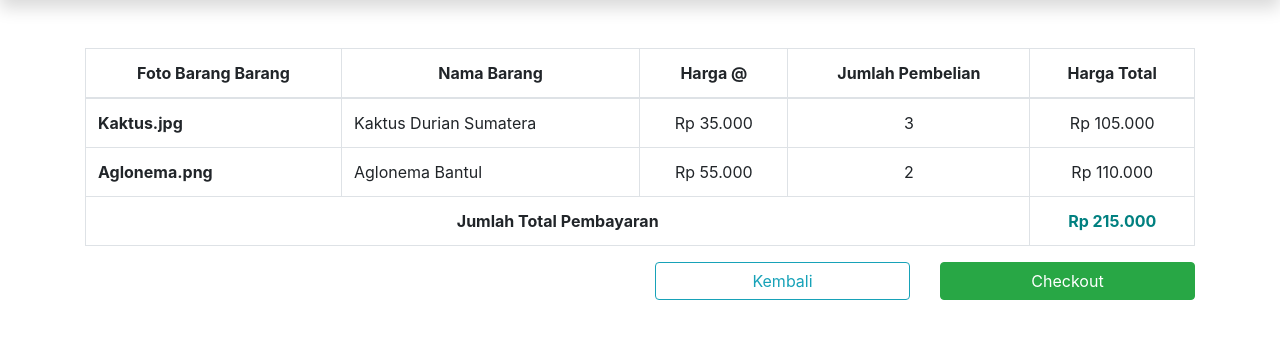
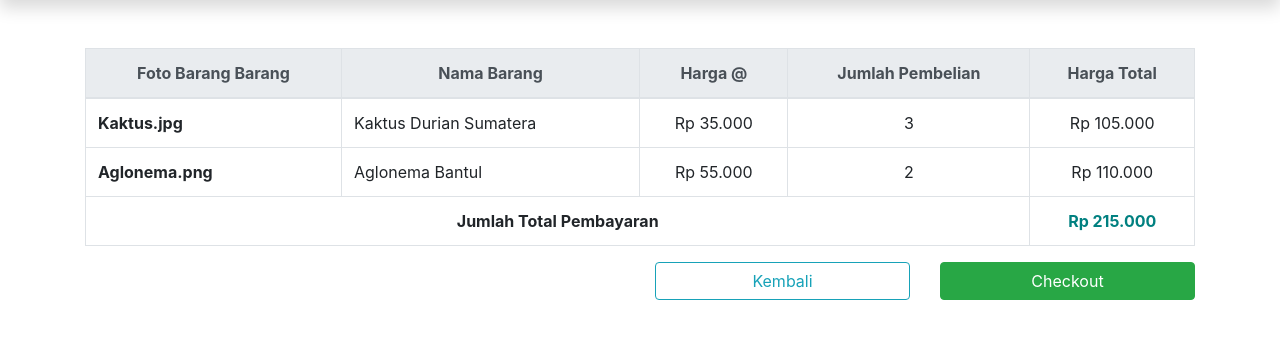
Before and after one commit to fadhfaiz/kmikaktusdua, a CodeIgniter app: page /kmikaktusdua/keranjang/index in a window 1280 px wide. Shown: the part 74-413 px from the top of the page. Run offline with CodeIgniter, Linux system fonts and the light colour scheme; some libraries are stand-ins or nearby versions.

Commit message:
maaf saya terlambat 3

```diff
--- a/application/views/keranjang/index.php
+++ b/application/views/keranjang/index.php
@@ -1,6 +1,6 @@
 <section class="container">
 	<table class="table table-bordered table-hover mt-5">
-		<thead class="text-center">
+		<thead class="text-center thead-light">
 			<tr>
 				<th scope="col">Foto Barang Barang</th>
 				<th scope="col">Nama Barang</th>
```
